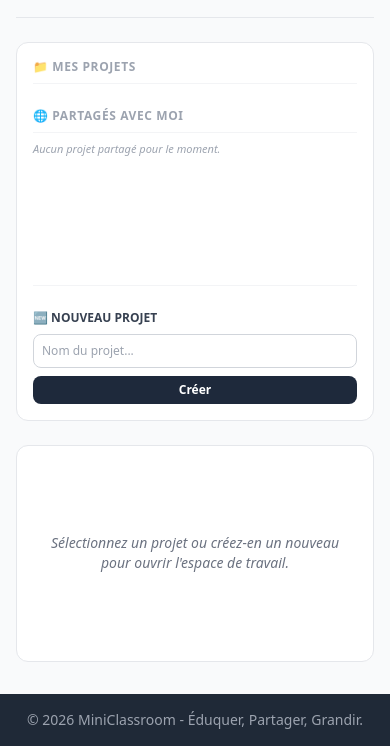
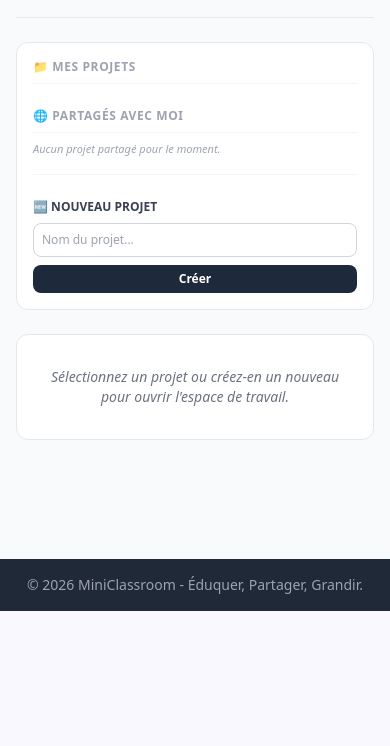
Before and after one commit to JuloEco/Classroom, a Flask app: page /forge in a window 390 px wide. Shown: the part 233-979 px from the top of the page. After the commit the page ends 844 px from the top, so only its background shows below. Run offline with Flask 3, Linux system fonts and the light colour scheme; the visitor is signed in with stand-in values (Sample User, id 1); some libraries are stand-ins or nearby versions.

Commit message:
Refactor forge.html template structure

```diff
--- a/templates/forge.html
+++ b/templates/forge.html
@@ -9,16 +9,16 @@
         </div>
     </div>
 
-    <div class="grid grid-cols-1 lg:grid-cols-4 gap-6 h-[620px]">
+    <div class="grid grid-cols-1 lg:grid-cols-4 gap-6 lg:h-[620px]">
 
-        <div class="lg:col-span-1 bg-white p-4 rounded-xl border border-gray-200 flex flex-col justify-between overflow-y-auto overflow-x-hidden min-w-0">
+        <div class="lg:col-span-1 bg-white p-4 rounded-xl border border-gray-200 flex flex-col justify-between lg:overflow-y-auto">
             <div class="space-y-6">
                 <div>
                     <h3 class="text-xs font-bold text-gray-400 uppercase tracking-wider border-b border-gray-100 pb-2 mb-2">📁 Mes Projets</h3>
                     <ul class="space-y-1 text-xs">
                         {% for r in repos %}
                         <li>
-                            <a href="{{ url_for('forge', repo_id=r.id) }}" class="block p-2 rounded-lg font-semibold truncate {% if selected_repo and selected_repo.id == r.id %}bg-indigo-50 text-indigo-900 border border-indigo-100{% else %}bg-gray-50 text-gray-700 hover:bg-gray-100{% endif %}">
+                            <a href="{{ url_for('forge', repo_id=r.id) }}" class="block p-2 rounded-lg font-semibold {% if selected_repo and selected_repo.id == r.id %}bg-indigo-50 text-indigo-900 border border-indigo-100{% else %}bg-gray-50 text-gray-700 hover:bg-gray-100{% endif %}">
                                 📦 {{ r.name }} {% if r.visibility == 'public' %}🌐{% endif %}
                             </a>
                         </li>
@@ -34,7 +34,7 @@
                         <ul class="space-y-1 text-xs">
                             {% for r in repos_partages %}
                             <li>
-                                <a href="{{ url_for('forge', repo_id=r.id) }}" class="block p-2 rounded-lg font-semibold truncate {% if selected_repo and selected_repo.id == r.id %}bg-emerald-50 text-emerald-900 border border-emerald-100{% else %}bg-gray-50 text-gray-700 hover:bg-gray-100{% endif %}">
+                                <a href="{{ url_for('forge', repo_id=r.id) }}" class="block p-2 rounded-lg font-semibold {% if selected_repo and selected_repo.id == r.id %}bg-emerald-50 text-emerald-900 border border-emerald-100{% else %}bg-gray-50 text-gray-700 hover:bg-gray-100{% endif %}">
                                     🤝 {{ r.name }} <span class="text-[10px] text-gray-400 font-normal">({{ r.user.username }})</span>
                                 </a>
                             </li>
@@ -95,7 +95,7 @@
                         </form>
                     </div>
 
-                    <div class="lg:col-span-1 flex flex-col gap-4 h-full min-h-0 overflow-y-auto overflow-x-hidden min-w-0">
+                    <div class="lg:col-span-1 flex flex-col gap-4 h-full min-h-0 overflow-y-auto">
 
                         {% if selected_repo.user_id == session['user_id'] %}
                         <div class="bg-white p-4 rounded-xl border border-gray-200 shadow-sm">
@@ -118,9 +118,9 @@
                                 <div id="family-share-list" class="{% if selected_repo.visibility == 'public' %}hidden{% endif %} pt-2 border-t border-gray-100 space-y-1 max-h-[120px] overflow-y-auto">
                                     <span class="text-[10px] text-gray-400 font-bold block uppercase mb-1">Autoriser :</span>
                                     {% for membre in membres_famille %}
-                                    <label class="flex items-center gap-2 text-xs text-gray-600 cursor-pointer hover:text-gray-900 min-w-0">
-                                        <input type="checkbox" name="share_users" value="{{ membre.id }}" {% if membre.id in current_access_ids %}checked{% endif %} class="rounded text-indigo-600 focus:ring-indigo-500 shrink-0">
-                                        <span class="truncate">👤 {{ membre.username }}</span>
+                                    <label class="flex items-center gap-2 text-xs text-gray-600 cursor-pointer hover:text-gray-900">
+                                        <input type="checkbox" name="share_users" value="{{ membre.id }}" {% if membre.id in current_access_ids %}checked{% endif %} class="rounded text-indigo-600 focus:ring-indigo-500">
+                                        👤 {{ membre.username }}
                                     </label>
                                     {% endfor %}
                                 </div>
@@ -139,9 +139,9 @@
 
                             <ul class="space-y-1 text-xs max-h-[110px] overflow-y-auto">
                                 {% for b in branches %}
-                                <li class="flex items-center justify-between gap-2 p-1.5 bg-gray-50 border border-gray-100 rounded-lg min-w-0">
-                                    <span class="font-mono font-semibold text-gray-700 truncate min-w-0">🌱 {{ b.name }}</span>
-                                    <span class="text-[9px] text-gray-400 shrink-0">{{ b.created_at.strftime('%d/%m %H:%M') }}</span>
+                                <li class="flex items-center justify-between p-1.5 bg-gray-50 border border-gray-100 rounded-lg">
+                                    <span class="font-mono font-semibold text-gray-700">🌱 {{ b.name }}</span>
+                                    <span class="text-[9px] text-gray-400">{{ b.created_at.strftime('%d/%m %H:%M') }}</span>
                                 </li>
                                 {% endfor %}
                             </ul>
```
